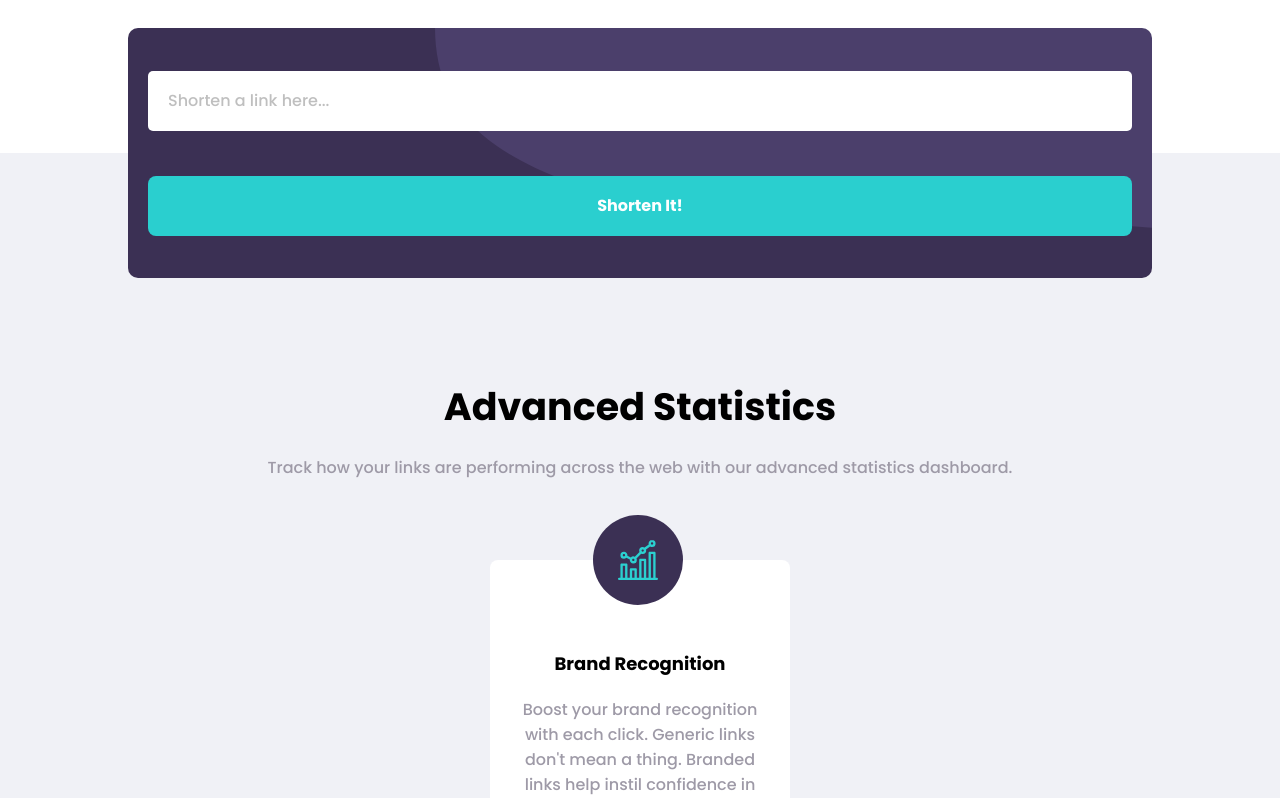
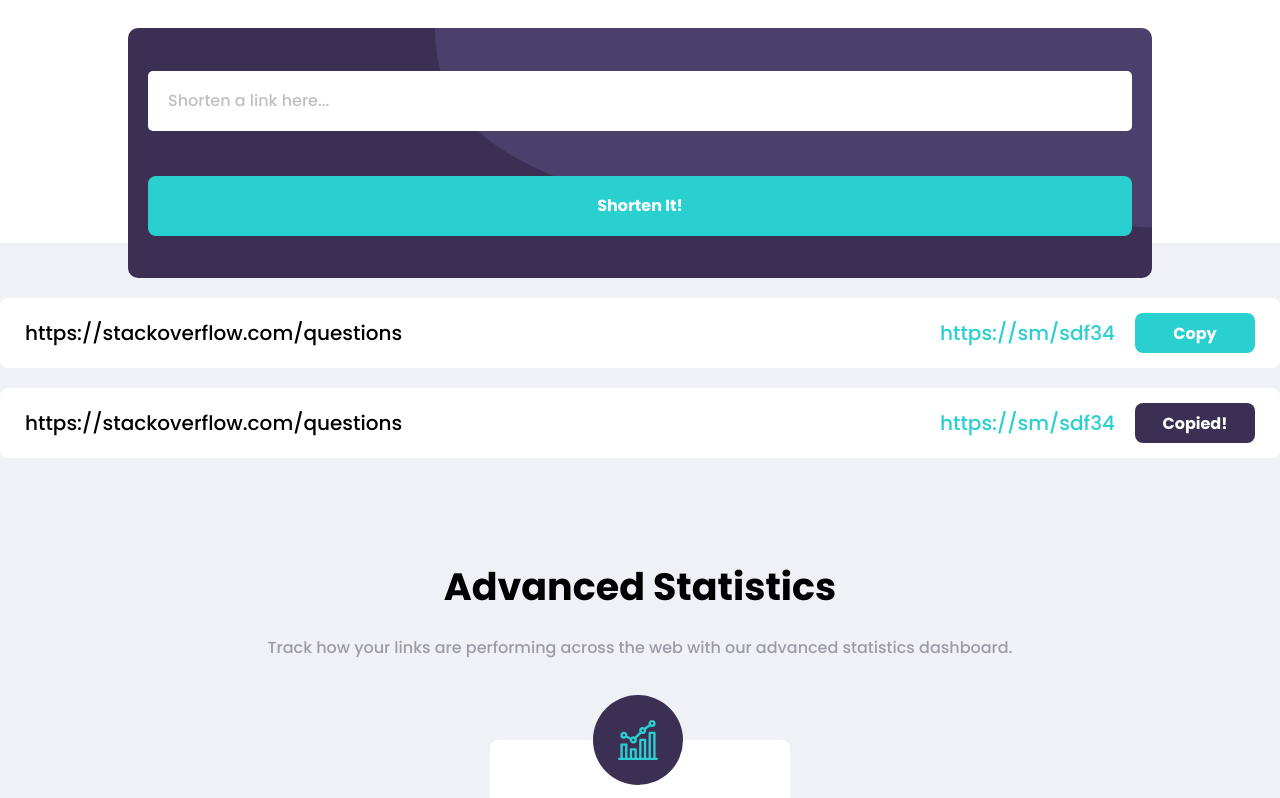
Before and after one commit to RuisuLee/shortly, a React (Vite) app: page / in a window 1280 px wide. Shown: the part 617-1415 px from the top of the page. Built offline with nearby package versions, Linux system fonts and the light colour scheme.

Commit message:
feat/layout: added shorted item component

```diff
--- /dev/null
+++ b/src/components/ShortedItem/ShortedItem.scss
@@ -0,0 +1,41 @@
+@import "/src/styles/mixins.scss";
+@import "/src/styles/variables.scss";
+
+.shorted-item {
+    margin-top: 20px;
+    background-color: $white;
+    border-radius: 8px;
+    padding: 15px 25px;
+    align-items: center;
+    justify-content: space-between;
+    display: flex;
+
+    @include element(original-link) {
+        font-size: 20px;
+    }
+
+    @include element(shorted-section) {
+        align-items: center;
+        display: flex;
+    }
+
+    @include element(shorted-link) {
+        font-size: 20px;
+        color: $cyan;
+        margin-right: 20px;
+    }
+
+    @include element(copy) {
+        @include main-button;
+
+        border-radius: 8px;
+
+        @include modifier(copied) {
+            background-color: $dark-violet;
+
+            &:hover {
+                background-color: $dark-violet;
+            }
+        }
+    }
+}
--- /dev/null
+++ b/src/components/ShortedItem/ShortedItem.tsx
@@ -0,0 +1,26 @@
+import { COPIED, COPY } from "../../constants";
+import "./ShortedItem.scss";
+
+interface IProps {
+  originalLink: string;
+  shortedLink: string;
+  copied: boolean;
+}
+
+export const ShortedItem = ({ originalLink, shortedLink, copied }: IProps) => {
+  return (
+    <div className="shorted-item">
+      <div className="shorted-item__original-link">{originalLink}</div>
+      <div className="shorted-item__shorted-section">
+        <div className="shorted-item__shorted-link">{shortedLink}</div>
+        <button
+          className={`shorted-item__copy ${
+            copied ? "shorted-item__copy--copied" : ""
+          }`}
+        >
+          {copied ? COPIED : COPY}
+        </button>
+      </div>
+    </div>
+  );
+};
--- a/src/components/Shorten/Shorten.tsx
+++ b/src/components/Shorten/Shorten.tsx
@@ -5,11 +5,25 @@ import {
   SHORTEN_PLACEHOLDER,
 } from "../../constants";
 import "./Shorten.scss";
+import { ShortedItem } from "../ShortedItem/ShortedItem";
 
 export const Shorten = () => {
   const [url, setUrl] = useState("");
   const [touched, setTouched] = useState(false);
   const isUrlInvalid = url === "";
+
+  const urls = [
+    {
+      originalLink: "https://stackoverflow.com/questions",
+      shortedLink: "https://sm/sdf34",
+      copied: false,
+    },
+    {
+      originalLink: "https://stackoverflow.com/questions",
+      shortedLink: "https://sm/sdf34",
+      copied: true,
+    },
+  ];
   return (
     <section className="shorten__section">
       <div className="shorten__wrapper">
@@ -41,6 +55,9 @@ export const Shorten = () => {
           {SHORTEN_BUTTON_TEXT}
         </button>
       </div>
+      {urls.map((url, index) => (
+        <ShortedItem key={index} {...url} />
+      ))}
     </section>
   );
 };
--- a/src/constants.ts
+++ b/src/constants.ts
@@ -39,3 +39,6 @@ export const STATISTIC_DESCRIPTION =
   "Track how your links are performing across the web with our advanced statistics dashboard.";
 
 export const BOOST_TEXT = "Boost your links today";
+
+export const COPY = "Copy";
+export const COPIED = "Copied!";
```
